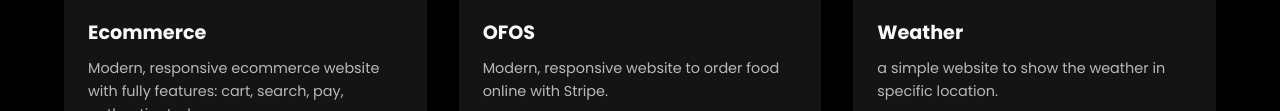
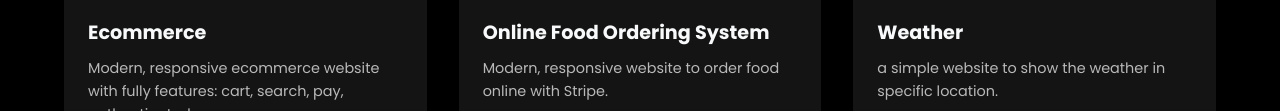
Before and after one commit to DinhGH/Portfolio_Dinh, a plain HTML site: page index.html in a window 1280 px wide. Shown: the part 2617-2728 px from the top of the page. Drawn offline with nearby package versions, Linux system fonts and the light colour scheme.

Commit message:
update name project ofos

```diff
--- a/index.html
+++ b/index.html
@@ -332,7 +332,7 @@
                 </div>
               </div>
               <div class="project-info">
-                <h3>OFOS</h3>
+                <h3>Online Food Ordering System</h3>
                 <p>
                   Modern, responsive website to order food online with Stripe.
                 </p>
```
